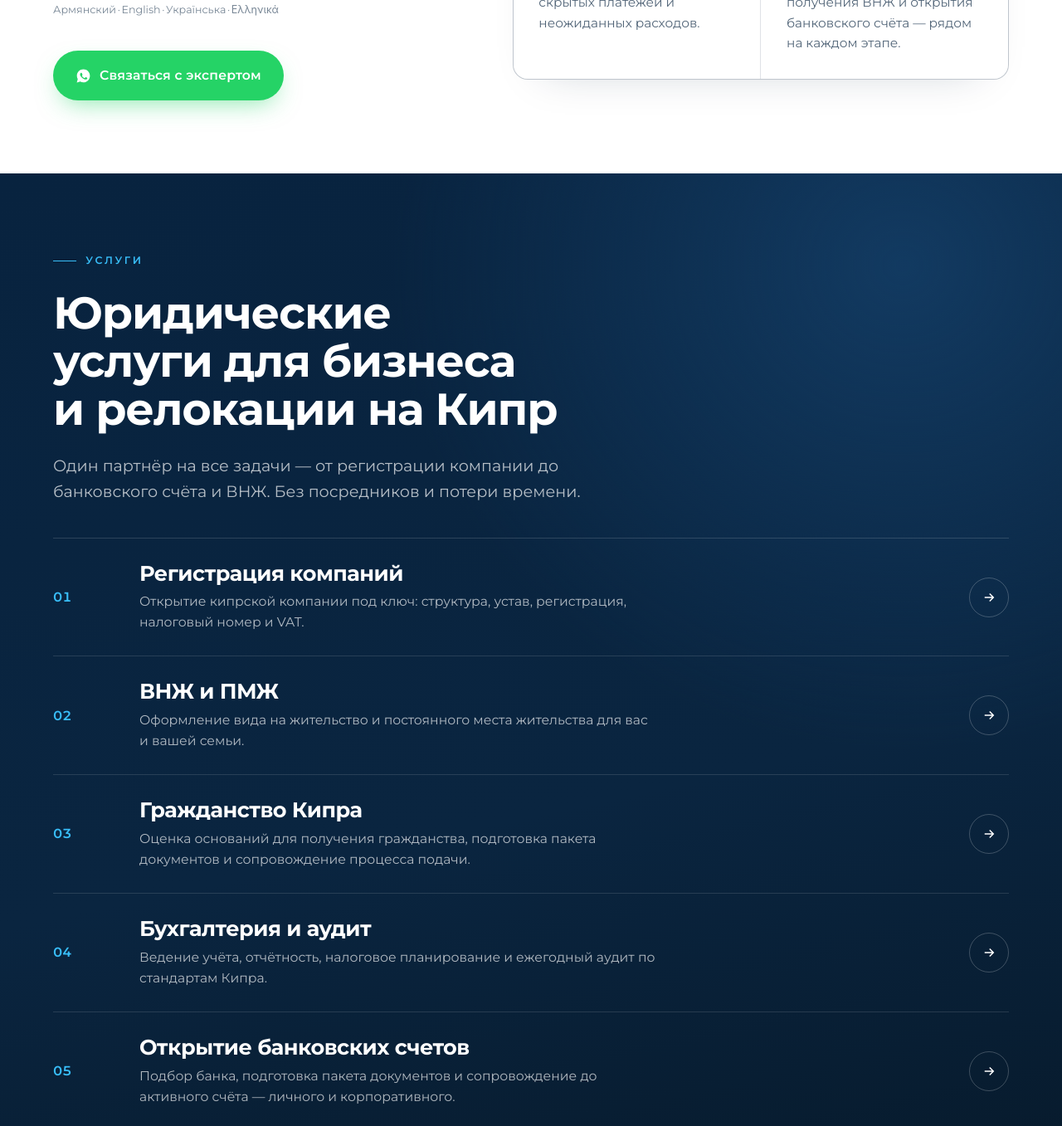
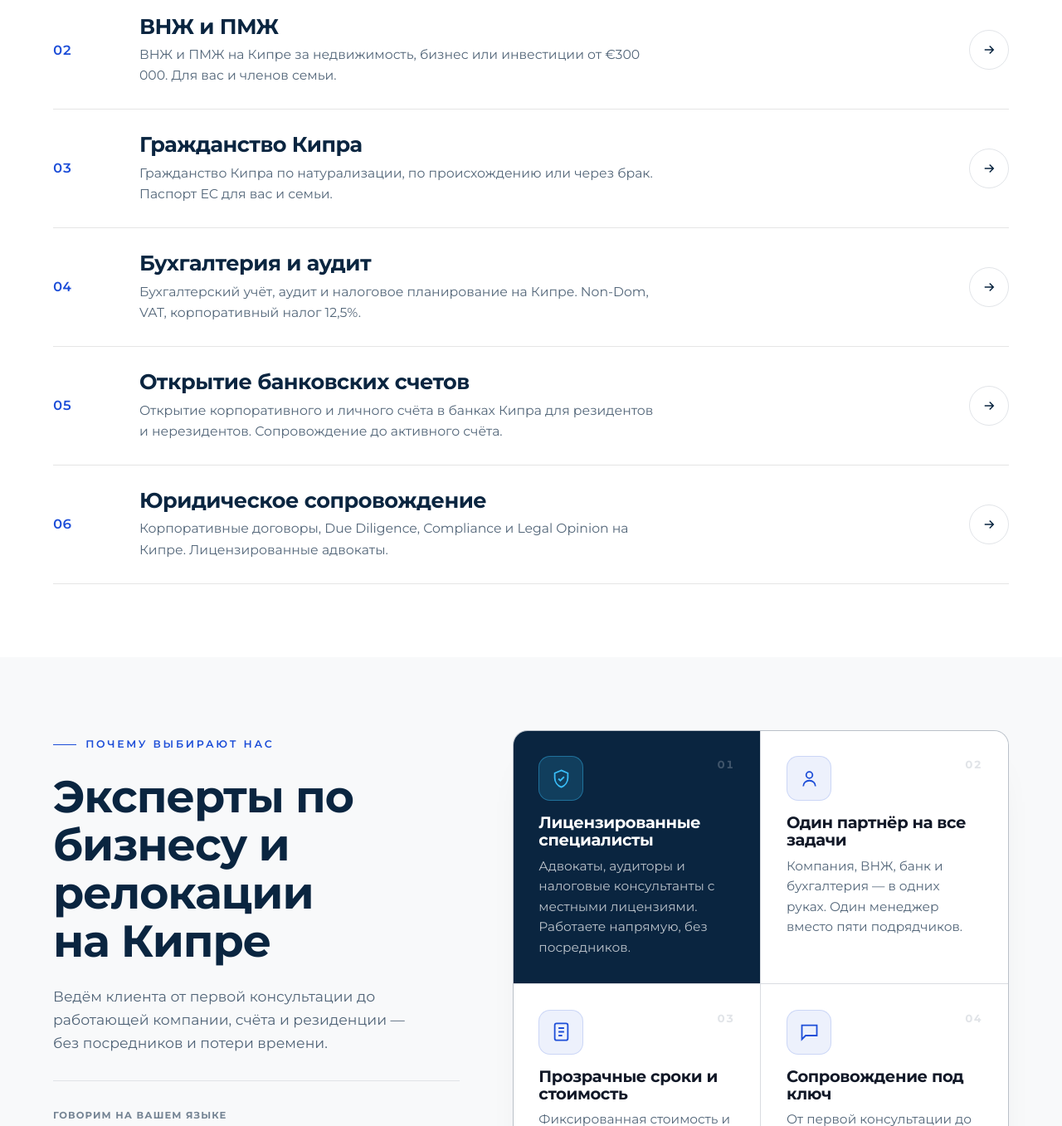
Before and after one commit to Codi-life/ResidentPravonew, a website: page index.html in a window 1280 px wide. Shown: the part 1551-2908 px from the top of the page at 83% size. Drawn offline with Linux system fonts and the light colour scheme.

Commit message:
feat(homepage): редизайн блоков Услуги и Почему мы (RU + EN)
Порядок секций:
- Services переставлен на 2-е место (сразу после Hero), Why на 3-е (RU + EN)

Блок Услуги (RU + EN):
- Фон: тёмный градиент → #ffffff
- H2: новый текст RU + EN
- Подзаголовок: новый текст RU + EN
- 6 описаний услуг: новый текст RU + EN
- Eyebrow и цифры 01-06: var(--sky) → var(--blue)
- Разделители, hover, стрелки: адаптированы под светлый фон

Блок Почему мы (RU + EN):
- Фон: #ffffff → #F8F9FA (визуальное разделение от Услуг)

Co-Authored-By: Claude Sonnet 4.6 <noreply@anthropic.com>

```diff
--- a/index.html
+++ b/index.html
@@ -605,24 +605,22 @@
 
   /* ============ SERVICES ============ */
   .services {
-    color: #fff;
+    color: var(--navy);
     overflow: hidden;
-    background:
-      radial-gradient(80% 70% at 85% 8%, #123a61 0%, rgba(18,58,97,0) 60%),
-      linear-gradient(168deg, #08233f 0%, var(--navy) 55%, #061726 100%);
-  }
-  .services .eyebrow { color: var(--sky); }
-  .services .eyebrow::before { background: var(--sky); }
-  .services .section-head h2 { color: #fff; }
-  .services .section-head p { color: rgba(255,255,255,0.7); }
-  .service-list { border-top: 1px solid rgba(255,255,255,0.14); }
+    background: #ffffff;
+  }
+  .services .eyebrow { color: var(--blue); }
+  .services .eyebrow::before { background: var(--blue); }
+  .services .section-head h2 { color: var(--navy); font-size: clamp(1.75rem, 3.7vw, 3.1rem); }
+  .services .section-head p { color: var(--navy-70); }
+  .service-list { border-top: 1px solid rgba(0,0,0,0.1); }
   .service {
     display: grid;
     grid-template-columns: 5rem 1fr auto;
     gap: 1.5rem;
     align-items: center;
     padding: clamp(1.6rem, 3.5vh, 2.6rem) 0;
-    border-bottom: 1px solid rgba(255,255,255,0.12);
+    border-bottom: 1px solid rgba(0,0,0,0.1);
     position: relative;
     transition: padding-left 0.35s ease;
   }
@@ -630,8 +628,8 @@
     content: "";
     position: absolute;
     left: -2rem; right: -2rem; top: 0; bottom: 0;
-    background: rgba(255,255,255,0.05);
-    border: 1px solid rgba(255,255,255,0.10);
+    background: rgba(0,0,0,0.03);
+    border: 1px solid rgba(0,0,0,0.08);
     border-radius: 16px;
     opacity: 0;
     transform: scale(0.97);
@@ -644,17 +642,17 @@
   .service-num {
     font-size: 1rem;
     font-weight: 600;
-    color: var(--sky);
+    color: var(--blue);
     font-variant-numeric: tabular-nums;
   }
-  .service-body h3 { font-size: var(--fs-h3); margin-bottom: 0.5rem; color: #fff; }
-  .service-body p { color: rgba(255,255,255,0.68); font-size: 0.98rem; max-width: 60ch; }
+  .service-body h3 { font-size: var(--fs-h3); margin-bottom: 0.5rem; color: var(--navy); }
+  .service-body p { color: var(--navy-70); font-size: 0.98rem; max-width: 60ch; }
   .service-arrow {
     width: 48px; height: 48px;
     border-radius: 50%;
-    border: 1px solid rgba(255,255,255,0.22);
+    border: 1px solid var(--navy-12);
     display: grid; place-items: center;
-    color: #fff;
+    color: var(--navy);
     transition: 0.3s;
     flex: none;
   }
@@ -663,6 +661,7 @@
   .service:hover .service-arrow svg { transform: rotate(-45deg); }
 
   /* ============ WHY ============ */
+  .why { background: #F8F9FA; }
   .why-layout {
     display: grid;
     grid-template-columns: 0.9fr 1.1fr;
@@ -1495,6 +1494,68 @@
     </div>
   </section>
 
+  <!-- ============ SERVICES ============ -->
+  <section class="services section-pad" id="services" aria-label="Услуги">
+    <div class="wrap">
+      <div class="section-head reveal">
+        <span class="eyebrow">Услуги</span>
+        <h2>Регистрация бизнеса, ВНЖ и сопровождение на Кипре</h2>
+        <p>Открываем компании, оформляем ВНЖ и ПМЖ, ведём бухгалтерию и открываем банковские счета на Кипре. Всё в одном месте — без посредников.</p>
+      </div>
+
+      <div class="service-list">
+        <a class="service reveal" href="/ru/company-registration-cyprus">
+          <span class="service-num">01</span>
+          <div class="service-body">
+            <h3>Регистрация компаний</h3>
+            <p>Регистрация компании на Кипре от 7 дней: LTD, FIC, Holding. Налоговый номер, VAT и корпоративный счёт под ключ.</p>
+          </div>
+          <span class="service-arrow"><svg viewBox="0 0 24 24" fill="none" stroke="currentColor" stroke-width="2"><path d="M5 12h14M13 6l6 6-6 6"/></svg></span>
+        </a>
+        <a class="service reveal" href="/ru/residence-permit-cyprus">
+          <span class="service-num">02</span>
+          <div class="service-body">
+            <h3>ВНЖ и ПМЖ</h3>
+            <p>ВНЖ и ПМЖ на Кипре за недвижимость, бизнес или инвестиции от €300 000. Для вас и членов семьи.</p>
+          </div>
+          <span class="service-arrow"><svg viewBox="0 0 24 24" fill="none" stroke="currentColor" stroke-width="2"><path d="M5 12h14M13 6l6 6-6 6"/></svg></span>
+        </a>
+        <a class="service reveal" href="#" data-wa>
+          <span class="service-num">03</span>
+          <div class="service-body">
+            <h3>Гражданство Кипра</h3>
+            <p>Гражданство Кипра по натурализации, по происхождению или через брак. Паспорт ЕС для вас и семьи.</p>
+          </div>
+          <span class="service-arrow"><svg viewBox="0 0 24 24" fill="none" stroke="currentColor" stroke-width="2"><path d="M5 12h14M13 6l6 6-6 6"/></svg></span>
+        </a>
+        <a class="service reveal" href="#" data-wa>
+          <span class="service-num">04</span>
+          <div class="service-body">
+            <h3>Бухгалтерия и аудит</h3>
+            <p>Бухгалтерский учёт, аудит и налоговое планирование на Кипре. Non-Dom, VAT, корпоративный налог 12,5%.</p>
+          </div>
+          <span class="service-arrow"><svg viewBox="0 0 24 24" fill="none" stroke="currentColor" stroke-width="2"><path d="M5 12h14M13 6l6 6-6 6"/></svg></span>
+        </a>
+        <a class="service reveal" href="#" data-wa>
+          <span class="service-num">05</span>
+          <div class="service-body">
+            <h3>Открытие банковских счетов</h3>
+            <p>Открытие корпоративного и личного счёта в банках Кипра для резидентов и нерезидентов. Сопровождение до активного счёта.</p>
+          </div>
+          <span class="service-arrow"><svg viewBox="0 0 24 24" fill="none" stroke="currentColor" stroke-width="2"><path d="M5 12h14M13 6l6 6-6 6"/></svg></span>
+        </a>
+        <a class="service reveal" href="#" data-wa>
+          <span class="service-num">06</span>
+          <div class="service-body">
+            <h3>Юридическое сопровождение</h3>
+            <p>Корпоративные договоры, Due Diligence, Compliance и Legal Opinion на Кипре. Лицензированные адвокаты.</p>
+          </div>
+          <span class="service-arrow"><svg viewBox="0 0 24 24" fill="none" stroke="currentColor" stroke-width="2"><path d="M5 12h14M13 6l6 6-6 6"/></svg></span>
+        </a>
+      </div>
+    </div>
+  </section>
+
   <!-- ============ WHY ============ -->
   <section class="section-pad why" id="why" aria-label="Почему выбирают нас">
     <div class="wrap why-layout">
@@ -1551,68 +1612,6 @@
           <h3>Сопровождение под ключ</h3>
           <p>От первой консультации до регистрации компании, получения ВНЖ и открытия банковского счёта — рядом на каждом этапе.</p>
         </div>
-      </div>
-    </div>
-  </section>
-
-  <!-- ============ SERVICES ============ -->
-  <section class="services section-pad" id="services" aria-label="Услуги">
-    <div class="wrap">
-      <div class="section-head reveal">
-        <span class="eyebrow">Услуги</span>
-        <h2>Юридические услуги для бизнеса и релокации на Кипр</h2>
-        <p>Один партнёр на все задачи — от регистрации компании до банковского счёта и ВНЖ. Без посредников и потери времени.</p>
-      </div>
-
-      <div class="service-list">
-        <a class="service reveal" href="/ru/company-registration-cyprus">
-          <span class="service-num">01</span>
-          <div class="service-body">
-            <h3>Регистрация компаний</h3>
-            <p>Открытие кипрской компании под ключ: структура, устав, регистрация, налоговый номер и VAT.</p>
-          </div>
-          <span class="service-arrow"><svg viewBox="0 0 24 24" fill="none" stroke="currentColor" stroke-width="2"><path d="M5 12h14M13 6l6 6-6 6"/></svg></span>
-        </a>
-        <a class="service reveal" href="/ru/residence-permit-cyprus">
-          <span class="service-num">02</span>
-          <div class="service-body">
-            <h3>ВНЖ и ПМЖ</h3>
-            <p>Оформление вида на жительство и постоянного места жительства для вас и вашей семьи.</p>
-          </div>
-          <span class="service-arrow"><svg viewBox="0 0 24 24" fill="none" stroke="currentColor" stroke-width="2"><path d="M5 12h14M13 6l6 6-6 6"/></svg></span>
-        </a>
-        <a class="service reveal" href="#" data-wa>
-          <span class="service-num">03</span>
-          <div class="service-body">
-            <h3>Гражданство Кипра</h3>
-            <p>Оценка оснований для получения гражданства, подготовка пакета документов и сопровождение процесса подачи.</p>
-          </div>
-          <span class="service-arrow"><svg viewBox="0 0 24 24" fill="none" stroke="currentColor" stroke-width="2"><path d="M5 12h14M13 6l6 6-6 6"/></svg></span>
-        </a>
-        <a class="service reveal" href="#" data-wa>
-          <span class="service-num">04</span>
-          <div class="service-body">
-            <h3>Бухгалтерия и аудит</h3>
-            <p>Ведение учёта, отчётность, налоговое планирование и ежегодный аудит по стандартам Кипра.</p>
-          </div>
-          <span class="service-arrow"><svg viewBox="0 0 24 24" fill="none" stroke="currentColor" stroke-width="2"><path d="M5 12h14M13 6l6 6-6 6"/></svg></span>
-        </a>
-        <a class="service reveal" href="#" data-wa>
-          <span class="service-num">05</span>
-          <div class="service-body">
-            <h3>Открытие банковских счетов</h3>
-            <p>Подбор банка, подготовка пакета документов и сопровождение до активного счёта — личного и корпоративного.</p>
-          </div>
-          <span class="service-arrow"><svg viewBox="0 0 24 24" fill="none" stroke="currentColor" stroke-width="2"><path d="M5 12h14M13 6l6 6-6 6"/></svg></span>
-        </a>
-        <a class="service reveal" href="#" data-wa>
-          <span class="service-num">06</span>
-          <div class="service-body">
-            <h3>Юридическое сопровождение</h3>
-            <p>Договоры, сделки, комплаенс и правовая поддержка бизнеса и релокации на всех этапах.</p>
-          </div>
-          <span class="service-arrow"><svg viewBox="0 0 24 24" fill="none" stroke="currentColor" stroke-width="2"><path d="M5 12h14M13 6l6 6-6 6"/></svg></span>
-        </a>
       </div>
     </div>
   </section>
```
Also changed, not shown: index-en.html (+75 -74 lines).
